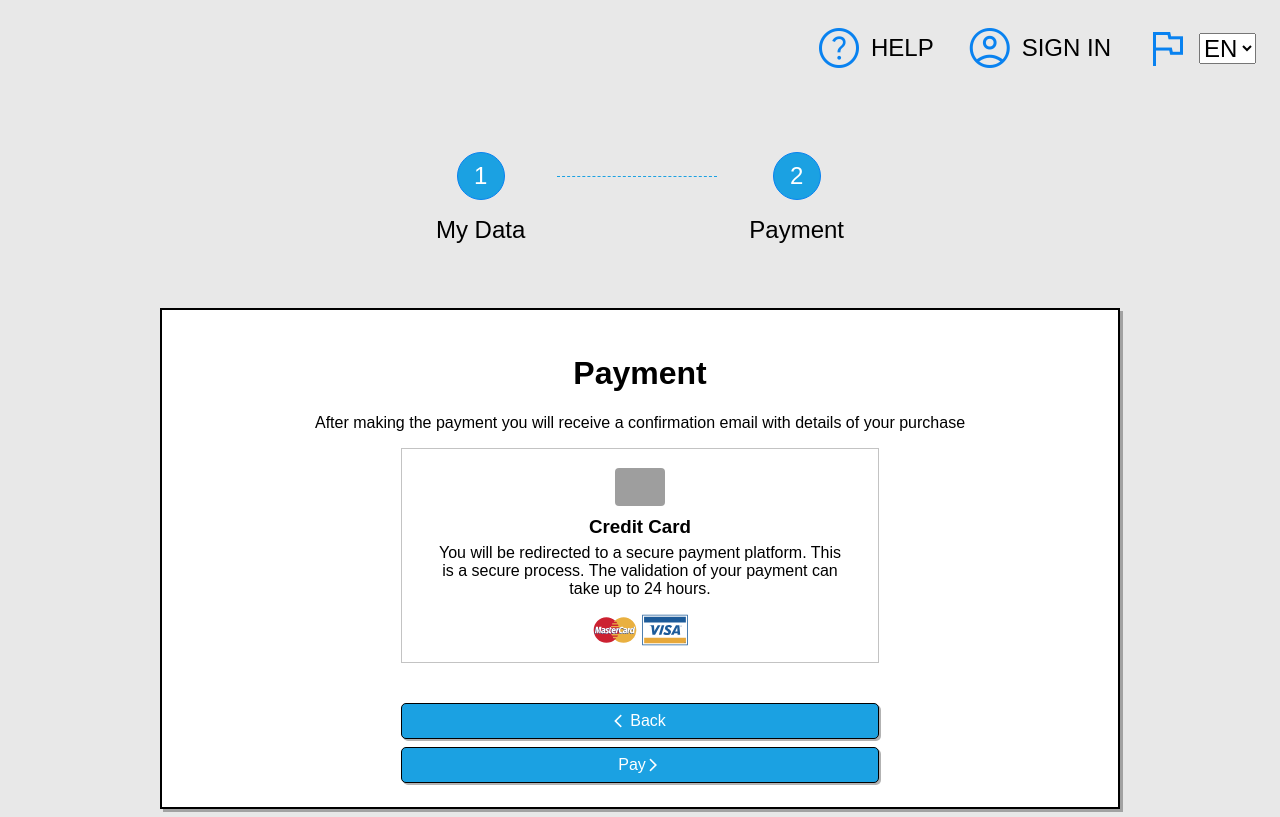
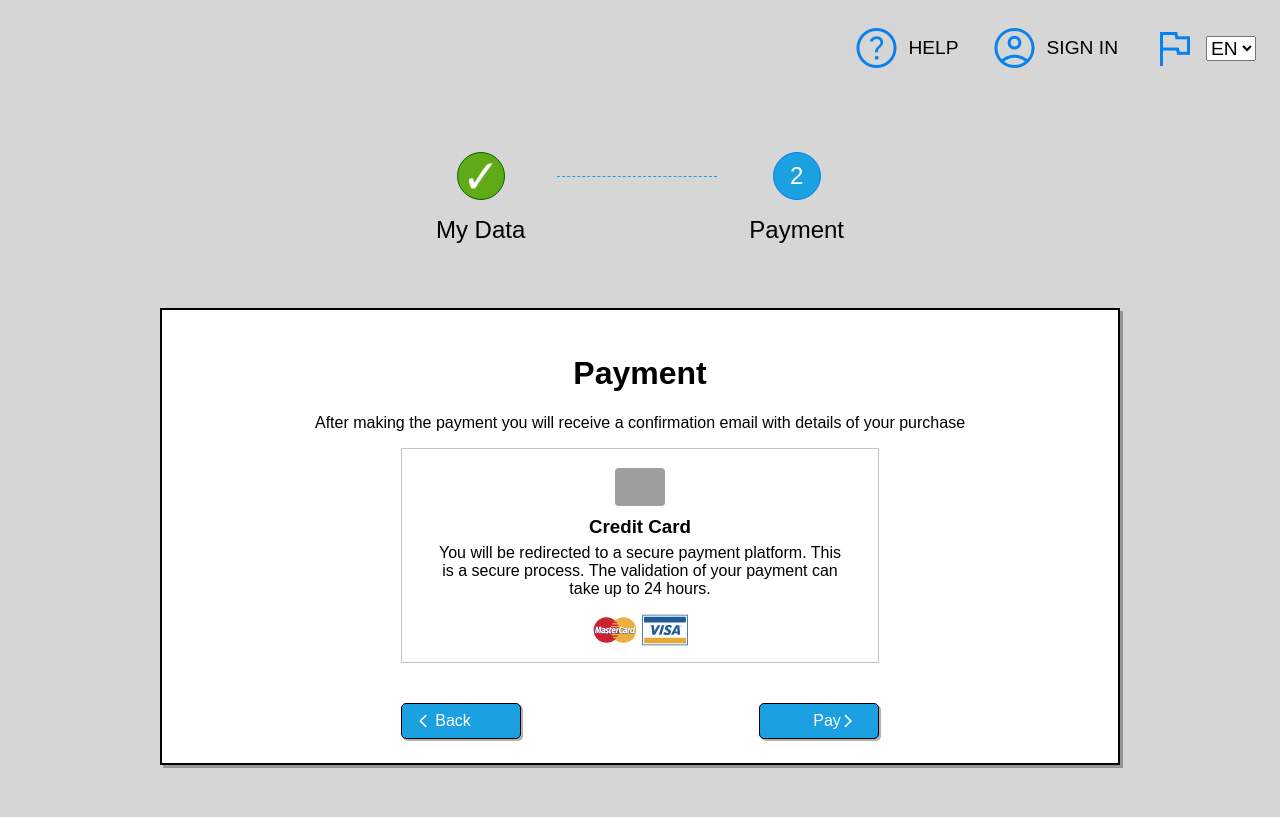
Before and after one commit to serser322/SEIDOR-frontend-homework, a Vue app: page /checkout/step-2-payment in a window 1280 px wide. Built offline with nearby package versions, Linux system fonts and the light colour scheme; grey boxes are pictures that could not be loaded.

Commit message:
feat:Set step and button style

```diff
--- a/src/App.vue
+++ b/src/App.vue
@@ -12,7 +12,7 @@ import NavBar from './components/NavBar.vue'
 :root {
   --primary: rgb(27,161,226);
   --secondary: rgb(9,130,240);
-  --finish-coloe:rgb(96,169,23);
+  --finish-color:rgb(96,169,23);
 }
 
 * {
@@ -21,7 +21,7 @@ import NavBar from './components/NavBar.vue'
 }
 
 html {
-  background-color: rgb(232, 232, 232);
+  background-color: rgb(214, 214, 214);
 }
 
 /* .logo {
--- a/src/components/BaseButton.vue
+++ b/src/components/BaseButton.vue
@@ -8,7 +8,10 @@ const props = defineProps({
 </script>
 
 <template>
-  <div class="btn">
+  <div
+    class="btn"
+    :class="{ 'to-left': btnData.isBack , 'to-right':btnData.isNext}"
+  >
     <div class="btn__icon">
       <span
         v-if="btnData.isBack"
@@ -44,10 +47,16 @@ const props = defineProps({
   box-shadow: 2px 2px 0px rgba(0, 0, 0, 0.3);
   background-color: var(--primary);
   color:white;
+  min-width: 120px;
 
   &:hover {
     cursor: pointer;
-    box-shadow: 0 0 8px orange
+    box-shadow: 0 0 8px aqua
+  }
+
+  &:active {
+    background-color: rgb(118, 118, 118);
+    box-shadow: 0 0 8px  rgb(184, 184, 184);
   }
 
   .btn__icon{
@@ -60,4 +69,14 @@ const props = defineProps({
     }
   }
 }
+
+.to-left {
+    padding-left:1rem;
+    padding-right:3rem;
+  }
+
+  .to-right {
+    padding-left:3rem;
+    padding-right: 1rem;
+  }
 </style>
--- a/src/components/NavBar.vue
+++ b/src/components/NavBar.vue
@@ -38,7 +38,7 @@
 </template>
 
 <style lang="scss">
-$nav-font-size: 1.5rem;
+$nav-font-size: 1.2rem;
 
 .nav {
   .nav__group {
--- a/src/components/StepBar.vue
+++ b/src/components/StepBar.vue
@@ -1,12 +1,34 @@
 <script setup>
+const props = defineProps({
+  isStepOneFinished: {
+    type: Boolean,
+    default: false
+  },
+  isStepTwoFinished: {
+    type: Boolean,
+    default: false
+  }
+})
 </script>
 
 <template>
   <div class="stepper">
     <div class="stepper__wrapper">
       <div class="stepper__item">
-        <div class="stepper__item-number">
+        <div
+          v-if="!isStepOneFinished"
+          class="stepper__item-number"
+        >
           1
+        </div>
+        <div
+          v-if="isStepOneFinished"
+          class="stepper__item-finished"
+        >
+          <img
+            src="../assets/check-symbol.png"
+            alt=""
+          >
         </div>
         <div>
           My Data
@@ -17,8 +39,20 @@
         <div>&nbsp;</div>
       </div>
       <div class="stepper__item">
-        <div class="stepper__item-number">
+        <div
+          v-if="!isStepTwoFinished"
+          class="stepper__item-number"
+        >
           2
+        </div>
+        <div
+          v-if="isStepTwoFinished"
+          class="stepper__item-finished"
+        >
+          <img
+            src="../assets/check-symbol.png"
+            alt=""
+          >
         </div>
         <div>
           Payment
@@ -29,17 +63,26 @@
 </template>
 
 <style lang="scss" scoped>
-
 @mixin flex-justify-center() {
-  display:flex;
+  display: flex;
   justify-content: center;
 }
 
+@mixin step-circle() {
+  display: flex;
+  justify-content: center;
+  height: 3rem;
+  width: 3rem;
+  border-radius: 50%;
+  color: white;
+  align-items: center;
+}
+
 .stepper {
+  display: flex;
+  justify-content: center;
   margin: 4rem auto;
   width: 100%;
-  @include flex-justify-center();
-
   .stepper__wrapper {
     display: flex;
 
@@ -47,16 +90,22 @@
       display: flex;
       flex-direction: column;
       align-items: center;
-       .stepper__item-number {
-        height: 3rem;
-        width: 3rem;
+
+      .stepper__item-number {
+        @include step-circle();
         border: 1px solid var(--secondary);
-        border-radius: 50%;
-        @include flex-justify-center();
-        align-items:center;
         background-color: var(--primary);
-        color:white;
-        font-size:1.5rem;
+        font-size: 1.5rem;
+      }
+
+      .stepper__item-finished {
+        @include step-circle();
+        border: 1px solid darkgreen;
+        background-color: var(--finish-color);
+
+        img {
+          width: 25px
+        }
       }
 
       :nth-child(2) {
--- a/src/views/StepThree.vue
+++ b/src/views/StepThree.vue
@@ -10,7 +10,10 @@ const cardData = {
 </script>
 
 <template>
-  <StepBar />
+  <StepBar
+    :is-step-one-finished="true"
+    :is-step-two-finished="true"
+  />
   <BaseCard
     :card-data="cardData"
   >
--- a/src/views/StepTwo.vue
+++ b/src/views/StepTwo.vue
@@ -33,7 +33,9 @@ const toStepThree = function () {
 </script>
 
 <template>
-  <StepBar />
+  <StepBar
+    :is-step-one-finished="true"
+  />
   <BaseCard :card-data="cardData">
     <template #card_content>
       <div class="info-box">
@@ -98,6 +100,11 @@ const toStepThree = function () {
   }
 }
 
+.base_card__footer {
+  display: flex;
+  justify-content: space-between;
+}
+
 img {
   width: 50px;
   border-radius: 4px;
```
Also changed, not shown: src/assets/check-symbol.png (added).
